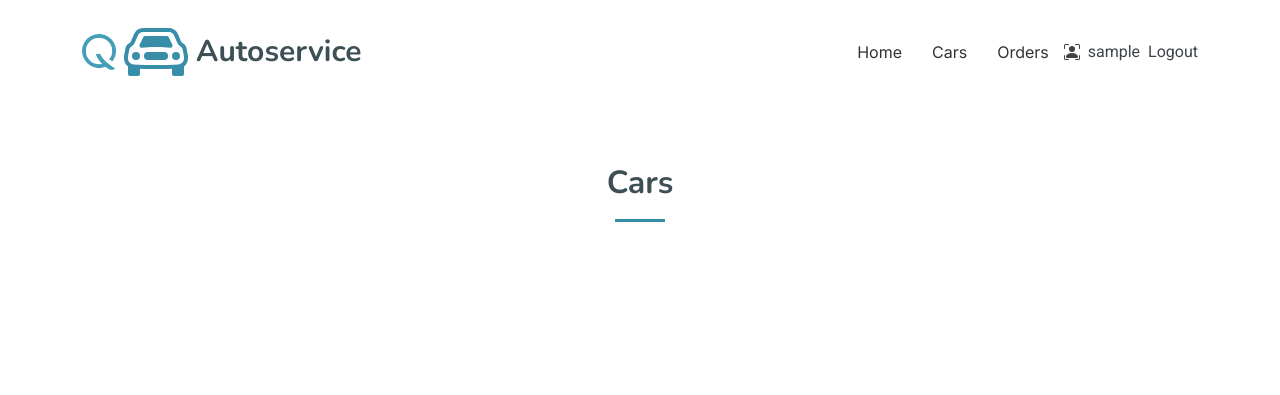
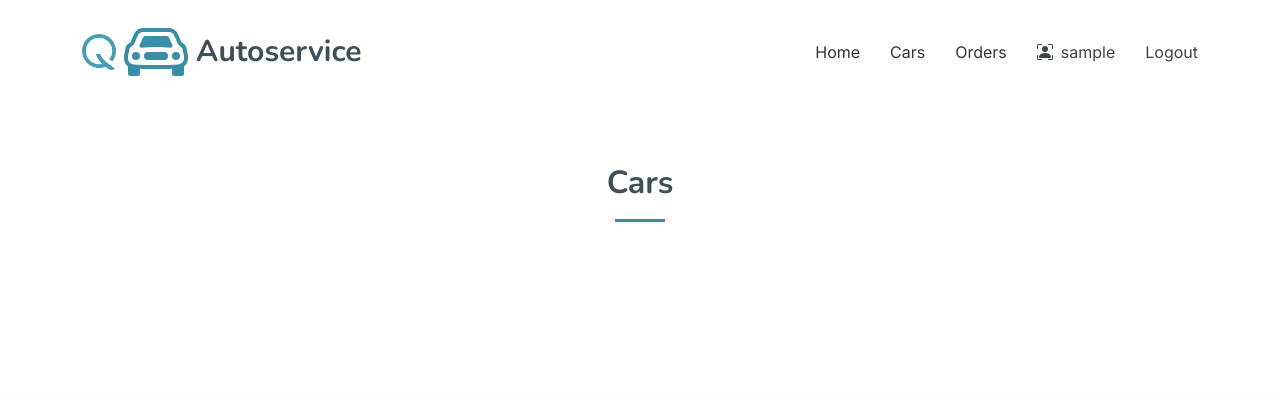
Before and after one commit to DonatasNoreika/autoservice_202406, a Django app: page /autoservice/cars/ in a window 1280 px wide. Shown: the top 395 px of the page. Run offline with Django 5.2, Linux system fonts and the light colour scheme; the visitor is signed in with stand-in values (Sample User, id 1); data that the repository does not hold is empty; some libraries are stand-ins or nearby versions.

Commit message:
6: +design smallfix

```diff
--- a/mysite/autoservice/templates/base.html
+++ b/mysite/autoservice/templates/base.html
@@ -60,18 +60,24 @@
                 <li><a href="{% url 'index' %}">Home</a></li>
                 <li><a href="{% url 'cars' %}">Cars</a></li>
                 <li><a href="{% url 'orders' %}">Orders</a></li>
+                <li>
                     {% if user.is_authenticated %}
+                    <a>
                         <svg xmlns="http://www.w3.org/2000/svg" width="16" height="16" fill="currentColor"
-                     class="bi bi-person-bounding-box me-2" viewBox="0 0 16 16">
+                             class="bi bi-person-bounding-box" viewBox="0 0 16 16">
                             <path d="M1.5 1a.5.5 0 0 0-.5.5v3a.5.5 0 0 1-1 0v-3A1.5 1.5 0 0 1 1.5 0h3a.5.5 0 0 1 0 1zM11 .5a.5.5 0 0 1 .5-.5h3A1.5 1.5 0 0 1 16 1.5v3a.5.5 0 0 1-1 0v-3a.5.5 0 0 0-.5-.5h-3a.5.5 0 0 1-.5-.5M.5 11a.5.5 0 0 1 .5.5v3a.5.5 0 0 0 .5.5h3a.5.5 0 0 1 0 1h-3A1.5 1.5 0 0 1 0 14.5v-3a.5.5 0 0 1 .5-.5m15 0a.5.5 0 0 1 .5.5v3a1.5 1.5 0 0 1-1.5 1.5h-3a.5.5 0 0 1 0-1h3a.5.5 0 0 0 .5-.5v-3a.5.5 0 0 1 .5-.5"/>
                             <path d="M3 14s-1 0-1-1 1-4 6-4 6 3 6 4-1 1-1 1zm8-9a3 3 0 1 1-6 0 3 3 0 0 1 6 0"/>
                         </svg>
-                <li class="me-2">{{ user.get_username }}</li>
+                        <span class="ms-2">{{ user.get_username }}</span>
+                    </a>
+                </li>
                 <li class="nav-item">
+                    <a>
                         <form method="post" action="{% url 'logout' %}">
                             {% csrf_token %}
                             <button class="nav-link" type="submit">Logout</button>
                         </form>
+                    </a>
                 </li>
                 {% else %}
                 <li><a href="{% url 'login' %}">Login</a></li>
```
Lines whose indentation alone changed are shown as unchanged.
